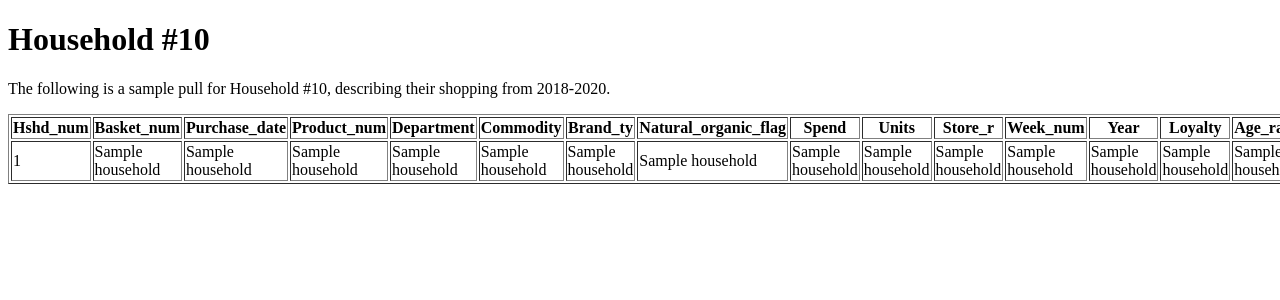
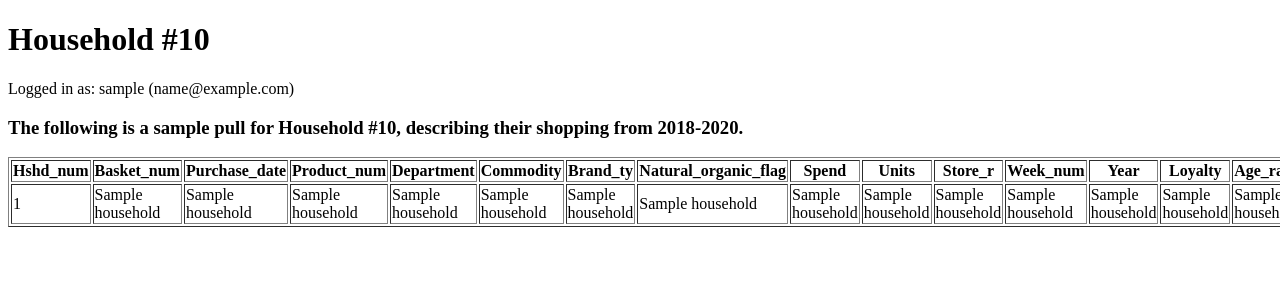
Before and after one commit to ciminibb/final-cloud, a Flask app: template templates/sample.html in a window 1280 px wide; the page is wider, and only the part inside the window is pictured. Shown: the top 300 px of that part. Run offline with Flask 3, Linux system fonts and the light colour scheme; the template is opened without the code that fills it: most values are stand-ins (such as "Sample title", 1, 10 or a date in 2020).

Commit message:
Debugging username

```diff
--- a/app.py
+++ b/app.py
@@ -50,6 +50,9 @@ def db_connection_status():
 
 @app.route('/sample')
 def pull_household_10():
+    username = request.args.get('username')
+    email = request.args.get('email')
+
     conn = get_db_connection()  # Establish connection to the database
     if conn:
         cursor = conn.cursor()
--- a/templates/menu.html
+++ b/templates/menu.html
@@ -7,10 +7,12 @@
 </head>
 <body>
     <h1>Menu</h1>
-    <p>Welcome, {{ username }} ({{ email }})! Select an activity to continue.</p>
+    <p>Logged in as: {{ username }} ({{ email }})</p>
+
+    <h3>Select an activity to continue.</h3>
 
     <ul>
-        <li><a href="{{ url_for('pull_household_10') }}">View Sample Data from Household #10</a></li>
+        <li><a href="{{ url_for('pull_household_10', username=username, email=email) }}">View Sample Data from Household #10</a></li>
 	<li>Add more menu items as needed!</li>
     </ul>
 </body>
--- a/templates/sample.html
+++ b/templates/sample.html
@@ -3,11 +3,13 @@
 <head>
     <meta charset="UTF-8">
     <meta name="viewport" content="width=device-width, initial-scale=1.0">
-    <title>Households and Transactions Data</title>
+    <title>Sample Data Pull</title>
 </head>
 <body>
     <h1>Household #10</h1>
-    <p>The following is a sample pull for Household #10, describing their shopping from 2018-2020.</p>
+    <p>Logged in as: {{ username }} ({{ email }})</p>
+
+    <h3>The following is a sample pull for Household #10, describing their shopping from 2018-2020.</h3>
 
     <table border="1">
         <thead>
```
